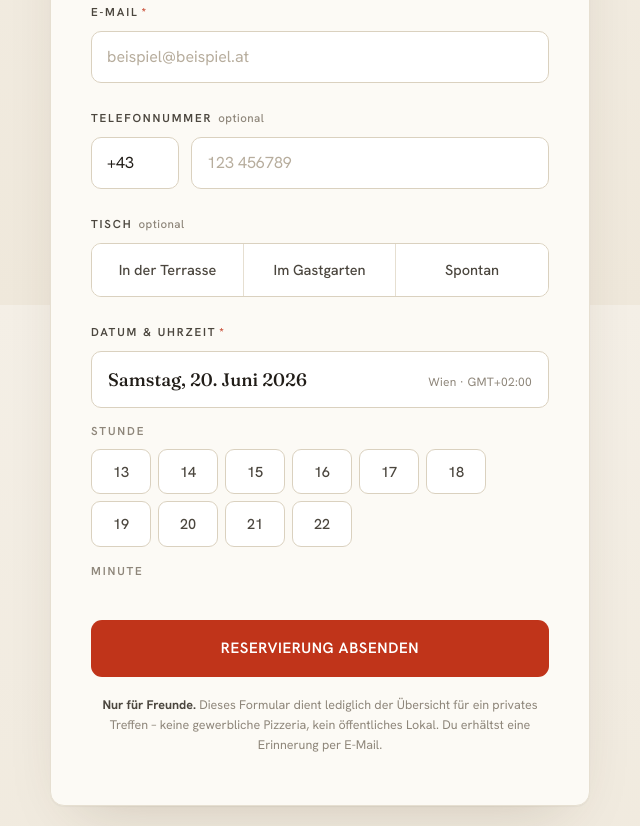
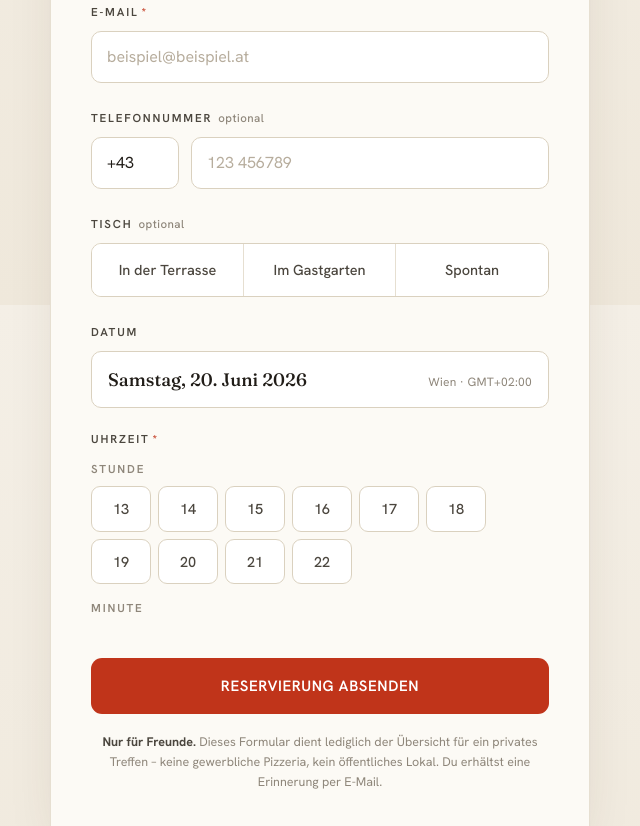
Before and after one commit to stadledan/da-daniele, a plain HTML site: page index.html in a window 1280 px wide. Shown: the part 495-1321 px from the top of the page, without its empty margins (320-960 px from the left). Drawn offline with Linux system fonts and the light colour scheme.

Commit message:
Update index.html

```diff
--- a/index.html
+++ b/index.html
@@ -105,7 +105,7 @@ body{
   padding:14px 16px;background:var(--paper-2);border:1px solid var(--line-2);border-radius:10px}
 .datebar .d{font-family:'Fraunces',serif;font-size:18px;font-weight:500;color:var(--ink)}
 .datebar .tz{font-size:12px;color:var(--muted);letter-spacing:.02em;white-space:nowrap}
-.time-pick{margin-top:14px;display:flex;flex-direction:column;gap:15px}
+.time-pick{margin-top:12px;display:flex;flex-direction:column;gap:15px}
 .tp-row{display:flex;flex-direction:column;gap:9px}
 .tp-lbl{font-size:11.5px;letter-spacing:.16em;text-transform:uppercase;color:var(--muted);font-weight:600}
 .pills{display:flex;flex-wrap:wrap;gap:7px}
@@ -230,11 +230,12 @@ body{
           </div>
 
           <div class="field" id="f_termin">
-            <label class="lbl">Datum &amp; Uhrzeit<span class="req">*</span></label>
+            <label class="lbl">Datum</label>
             <div class="datebar">
               <span class="d" id="calFull">Samstag, 20. Juni 2026</span>
               <span class="tz" id="calTz">Wien · GMT+02:00</span>
             </div>
+            <label class="lbl" style="margin-top:22px">Uhrzeit<span class="req">*</span></label>
             <div class="time-pick">
               <div class="tp-row">
                 <span class="tp-lbl">Stunde</span>
```
